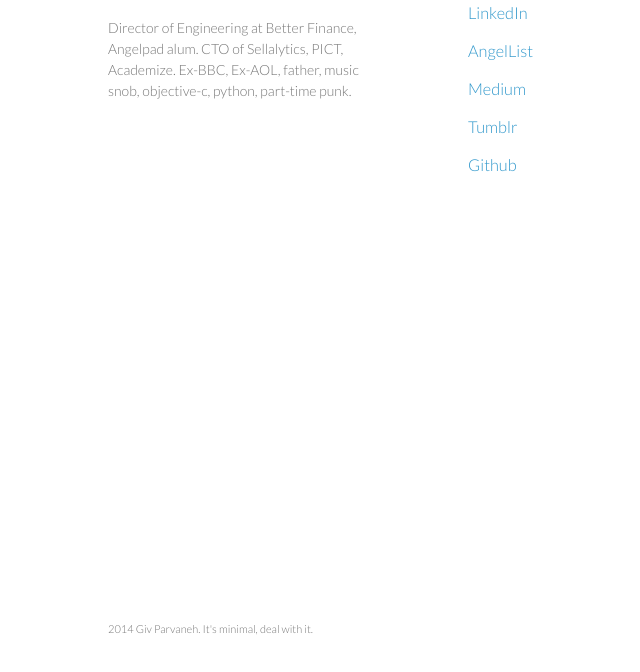
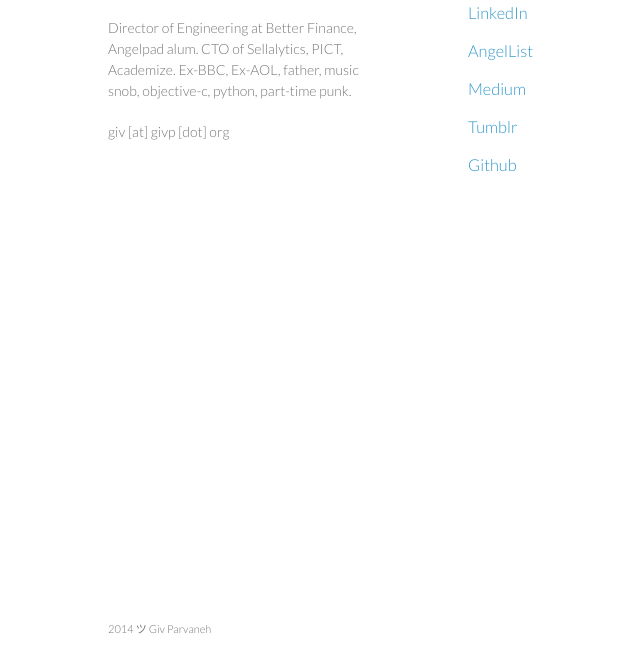
Before and after one commit to givp/givp.github.io, a plain HTML site: page index.html in a window 1280 px wide. Shown: the part 92-764 px from the top of the page, without its empty margins (102-742 px from the left). Drawn offline with Linux system fonts and the light colour scheme.

Commit message:
Updated footer

```diff
--- a/index.html
+++ b/index.html
@@ -17,6 +17,7 @@
       <header>
         <h1>Giv Parvaneh</h1>
         <p>Director of Engineering at Better Finance, Angelpad alum. CTO of Sellalytics, PICT, Academize. Ex-BBC, Ex-AOL, father, music snob, objective-c, python, part-time punk.</p>
+        <p>giv [at] givp [dot] org</p>
 
       </header>
       <section>
@@ -34,7 +35,7 @@
 </code></pre-->
       </section>
       <footer>
-        <p><small>2014 Giv Parvaneh. It's minimal, deal with it.</small></p>
+        <p><small><script>document.write(new Date().getFullYear())</script> ツ Giv Parvaneh</small></p>
       </footer>
     </div>
     <script src="javascripts/scale.fix.js"></script>
```
